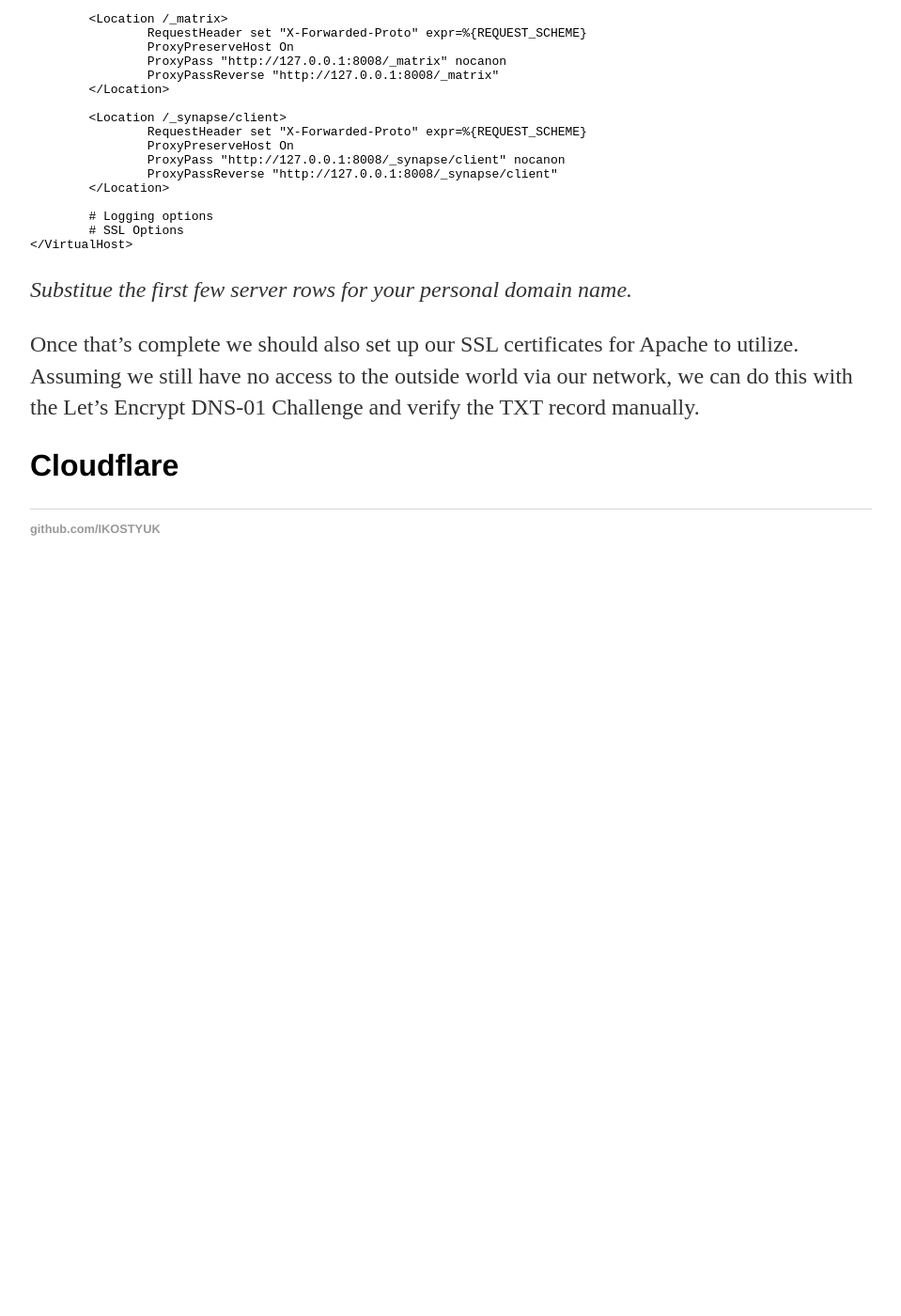
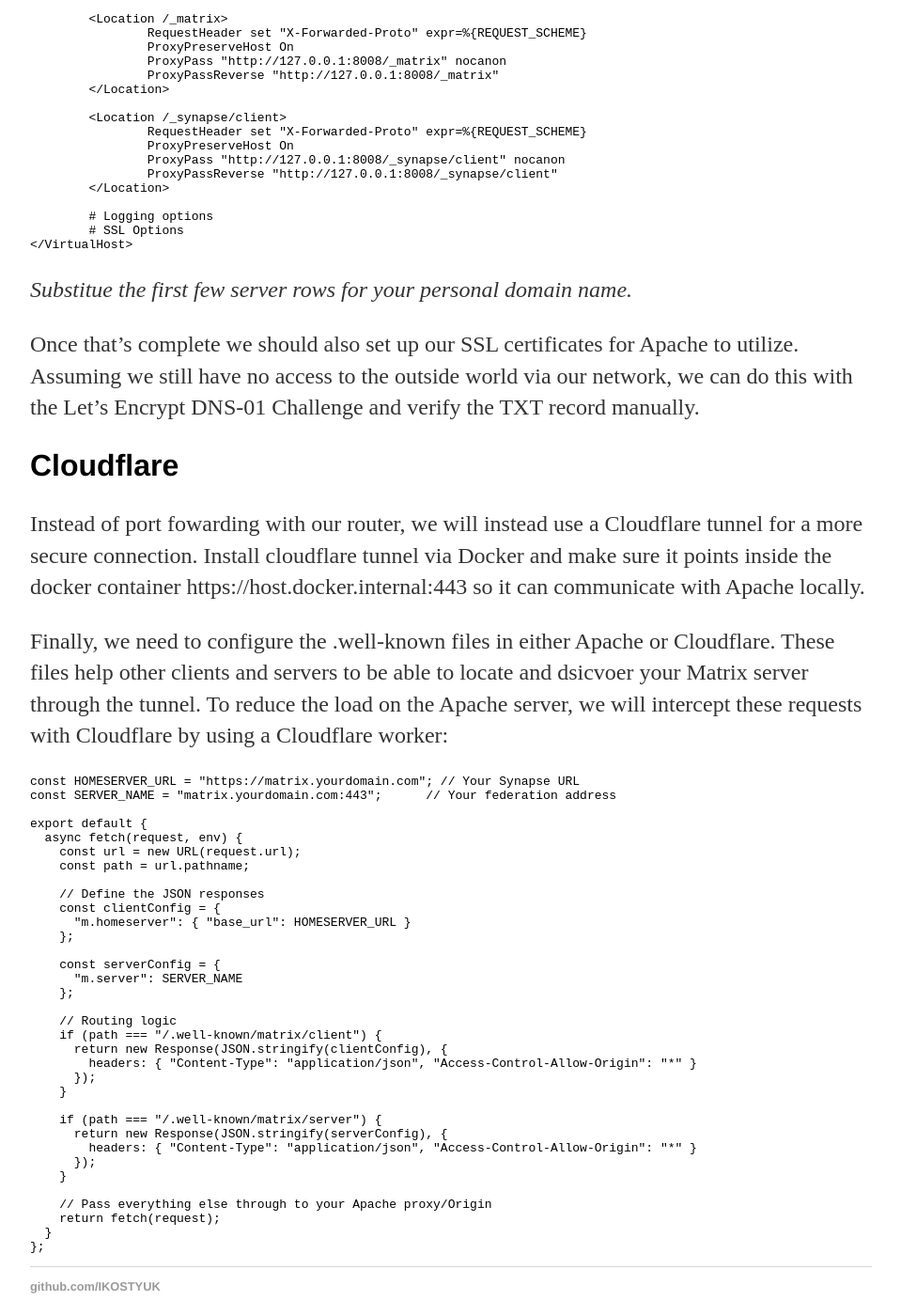
Before and after one commit to IKOSTYUK/ikostyuk.github.io, a Jekyll site: the page built from _posts/2025-12-30-Setting-Up-a-Personal-Matrix-Synapse-Chat-Server.md, in a window 1280 px wide and 1400 px high, scrolled down 2528 px. Shown: the whole window at 94% size, without its empty margins (160-1119 px from the left). Built offline with Jekyll 4.4.1, drawn with Linux system fonts in a browser that asks for light colours; before the commit the page ends 3158 px from its top, so only the background shows below that.

Commit message:
Enhance setup instructions with Cloudflare tunnel details
Added instructions for setting up a Cloudflare tunnel and configuring .well-known files for Matrix server discovery.

```diff
--- a/_posts/2025-12-30-Setting-Up-a-Personal-Matrix-Synapse-Chat-Server.md
+++ b/_posts/2025-12-30-Setting-Up-a-Personal-Matrix-Synapse-Chat-Server.md
@@ -90,3 +90,42 @@ Will Lewis gives an example of the VirtualHost file implementation on [his blog]
 Once that's complete we should also set up our SSL certificates for Apache to utilize. Assuming we still have no access to the outside world via our network, we can do this with the Let's Encrypt DNS-01 Challenge and verify the TXT record manually.
 
 ## Cloudflare
+
+Instead of port fowarding with our router, we will instead use a Cloudflare tunnel for a more secure connection. Install cloudflare tunnel via Docker and make sure it points inside the docker container https://host.docker.internal:443 so it can communicate with Apache locally.
+
+Finally, we need to configure the .well-known files in either Apache or Cloudflare. These files help other clients and servers to be able to locate and dsicvoer your Matrix server through the tunnel. To reduce the load on the Apache server, we will intercept these requests with Cloudflare by using a Cloudflare worker:
+
+    const HOMESERVER_URL = "https://matrix.yourdomain.com"; // Your Synapse URL
+    const SERVER_NAME = "matrix.yourdomain.com:443";      // Your federation address
+
+    export default {
+      async fetch(request, env) {
+        const url = new URL(request.url);
+        const path = url.pathname;
+
+        // Define the JSON responses
+        const clientConfig = {
+          "m.homeserver": { "base_url": HOMESERVER_URL }
+        };
+
+        const serverConfig = {
+          "m.server": SERVER_NAME
+        };
+
+        // Routing logic
+        if (path === "/.well-known/matrix/client") {
+          return new Response(JSON.stringify(clientConfig), {
+            headers: { "Content-Type": "application/json", "Access-Control-Allow-Origin": "*" }
+          });
+        }
+
+        if (path === "/.well-known/matrix/server") {
+          return new Response(JSON.stringify(serverConfig), {
+            headers: { "Content-Type": "application/json", "Access-Control-Allow-Origin": "*" }
+          });
+        }
+
+        // Pass everything else through to your Apache proxy/Origin
+        return fetch(request);
+      }
+    };
```
